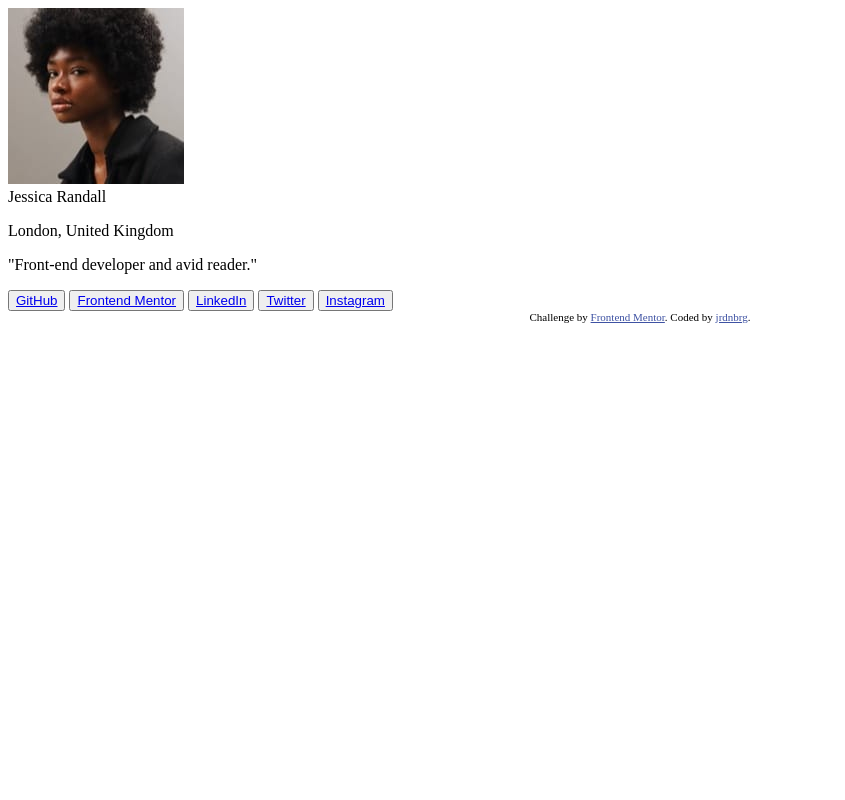
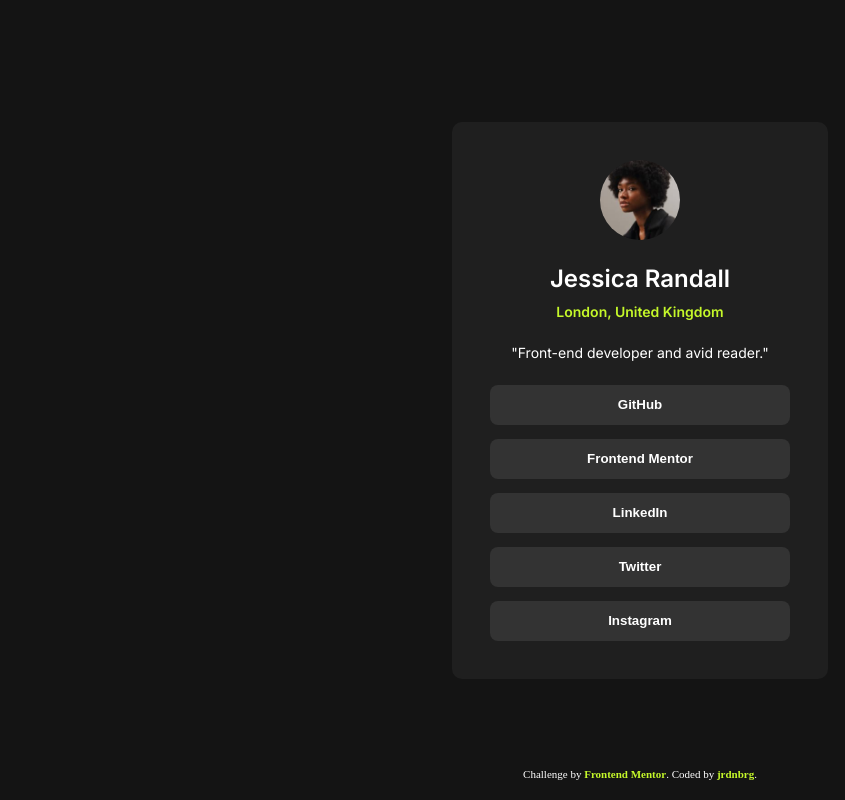
Before and after one commit to jrdnbrg/social-links-profile, a plain HTML site: page index.html in a window 1280 px wide. Shown: the whole page, without its empty margins (0-845 px from the left). Drawn offline with Linux system fonts and the light colour scheme.

Commit message:
Update index.css and index.html

```diff
--- /dev/null
+++ b/index.css
@@ -0,0 +1,88 @@
+p,
+h1 {
+  font-family: Inter;
+  font-size: 14px;
+  font-weight: 400;
+  color: hsl(0, 0%, 100%);
+  margin: 0;
+}
+
+body {
+  background-color: hsl(0, 0%, 8%);
+  height: 100vh;
+  margin: 0;
+  display: flex;
+  flex-direction: column;
+  justify-content: center;
+  align-items: center;
+}
+
+main {
+  width: 300px;
+  background-color: hsl(0, 0%, 12%);
+  border-radius: 10px;
+  padding: 38px;
+  display: flex;
+  flex-direction: column;
+  justify-content: center;
+  align-items: center;
+}
+
+.profile-picture {
+  width: 80px;
+  height: auto;
+  border-radius: 40px;
+  margin-bottom: 24px;
+}
+
+.name {
+  font-size: 24px;
+  font-weight: 600;
+  margin-bottom: 10px;
+}
+
+.place-of-residence {
+  color: hsl(75, 94%, 57%);
+  font-weight: 600;
+  margin-bottom: 24px;
+}
+
+.description {
+  margin-bottom: 10px;
+}
+
+button {
+  width: 100%;
+  height: 40px;
+  background-color:hsl(0, 0%, 20%);
+  border: none;
+  border-radius: 8px;
+  margin-top: 14px;
+  cursor: pointer;
+}
+
+button:active {
+  background-color: hsl(75, 94%, 57%);
+}
+
+a {
+  font-weight: 700;
+  color: hsl(0, 0%, 100%);
+  text-decoration: none;
+}
+
+button:active a {
+  color: hsl(0, 0%, 12%);
+}
+
+.attribution {
+  font-size: 11px;
+  color: hsl(0, 0%, 100%);
+  text-align: center;
+  position: absolute;
+  bottom: 20px;
+}
+
+.attribution a {
+  color: hsl(75, 94%, 57%);
+}
--- a/index.html
+++ b/index.html
@@ -4,20 +4,20 @@
   <meta charset="UTF-8">
   <meta name="viewport" content="width=device-width, initial-scale=1.0"> <!-- displays site properly based on user's device -->
 
+  <link rel="stylesheet" href="index.css">
+
   <link rel="icon" type="image/png" sizes="32x32" href="./assets/images/favicon-32x32.png">
 
+  <link rel="preconnect" href="https://fonts.googleapis.com">
+  <link rel="preconnect" href="https://fonts.gstatic.com" crossorigin>
+  <link href="https://fonts.googleapis.com/css2?family=Inter:ital,opsz,wght@0,14..32,100..900;1,14..32,100..900&display=swap" rel="stylesheet">
+
   <title>Frontend Mentor | Social links profile</title>
-
-  <!-- Feel free to remove these styles or customise in your own stylesheet 👍 -->
-  <style>
-    .attribution { font-size: 11px; text-align: center; }
-    .attribution a { color: hsl(228, 45%, 44%); }
-  </style>
 </head>
 <body>
   <main>
     <img class="profile-picture" src="assets/images/avatar-jessica.jpeg" alt="Profile picture of Jessica Randall.">
-    <header>Jessica Randall</header>
+    <h1 class="name">Jessica Randall</h1>
     <p class="place-of-residence">London, United Kingdom</p>
     <p class="description">"Front-end developer and avid reader."</p>
     <button>
```
